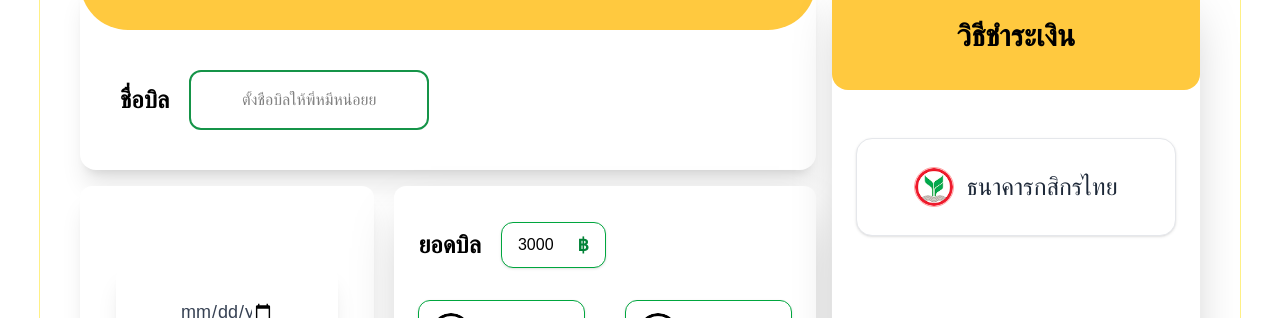
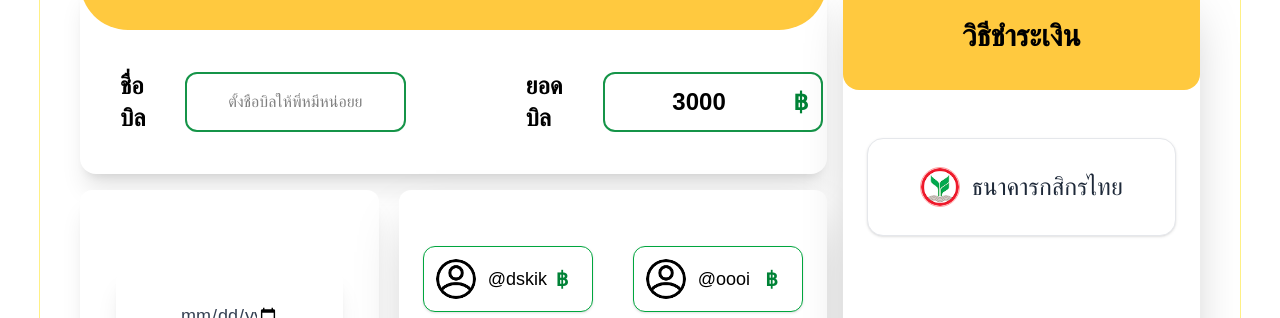
Before and after one commit to BunyawatCharnwechsart/EasyClassPay, a Nuxt app in the folder frontend/easyclasspay/: page /submitmonthbill in a window 1280 px wide. Shown: the part 239-557 px from the top of the page. Built offline with nearby package versions, Linux system fonts and the light colour scheme; no server answers; a web font is replaced by a local one.

Commit message:
Update submitmonthbill.vue

```diff
--- a/frontend/easyclasspay/app/pages/submitmonthbill.vue
+++ b/frontend/easyclasspay/app/pages/submitmonthbill.vue
@@ -29,6 +29,7 @@
                             <!-- ที่กรอกชื่อกับยอดบิล -->
                             <div class="bg-white shadow-xl rounded-b-2xl">
                                 <div class="bg-[#FFC93F] h-12 rounded-b-full"></div>
+
                                 <div class="flex justify-between p-10">
 
                                     <div class="flex gap-5 items-center">
@@ -36,6 +37,16 @@
                                         <input
                                             class="h-15 w-60 rounded-xl border-2 border-solid border-[#159448] placeholder:text-center text-center"
                                             type="text" placeholder="ตั้งชื่อบิลให้พี่หมีหน่อยย">
+                                    </div>
+
+                                    <div class="flex gap-5 items-center ml-30">
+                                        <label class="text-2xl font-black" for="amount">ยอดบิล</label>
+
+                                        <div class="h-15 w-60 rounded-xl border-2 border-solid border-[#159448]
+                                                    flex items-center justify-between">
+                                            <span class="text-2xl mx-auto font-bold">3000</span>
+                                            <span class="text-2xl font-bold mr-3 text-green-700">฿</span>
+                                        </div>
                                     </div>
 
                                 </div>
@@ -54,15 +65,6 @@
 
                                 <!-- รายชื่อที่อยู่ในบิล -->
                                 <div class="w-3/5 bg-white shadow-2xl p-6 rounded-xl">
-                                    <!-- หัวข้อ + ยอดรวม (คงที่) -->
-                                    <div class="mt-3 flex gap-5 items-center">
-                                        <h2 class="text-2xl font-bold">ยอดบิล</h2>
-
-                                        <div class="flex items-center p-2 pl-4 pr-4 gap-6 border rounded-xl shadow-sm bg-white border-green-600">
-                                            <span class="text-l">3000</span>
-                                            <span class="text-lg font-bold text-green-700">฿</span>
-                                        </div>
-                                    </div>
 
                                     <div class="grid grid-cols-2 gap-10 mt-8">
                                         <!-- สมาชิก 1 -->
```
